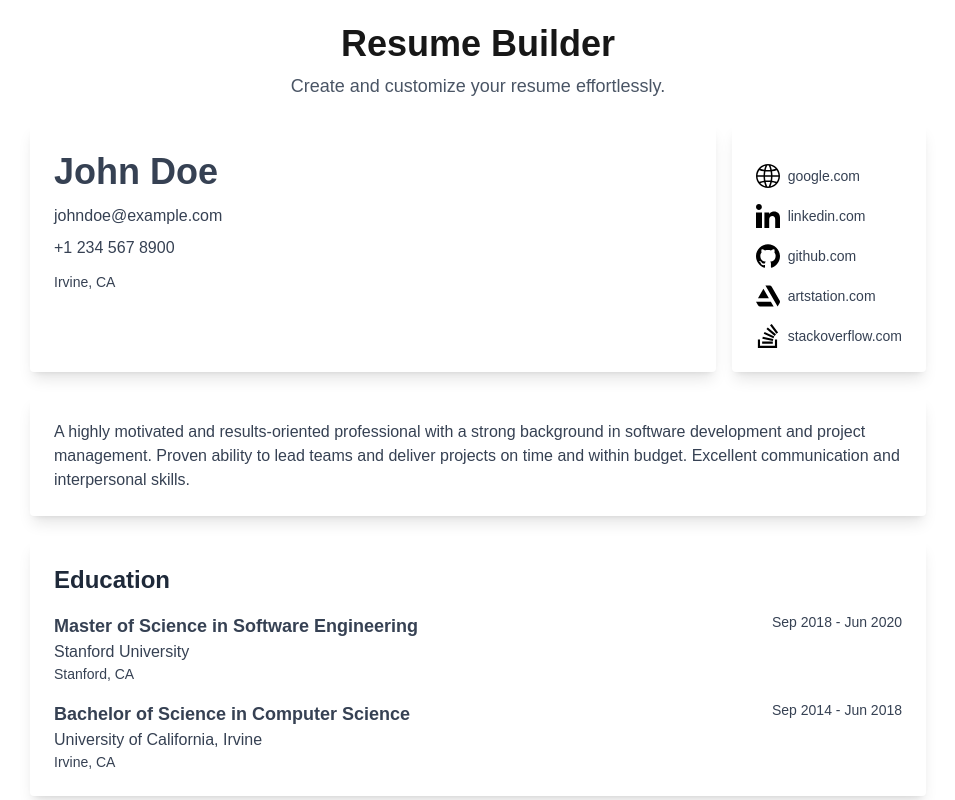
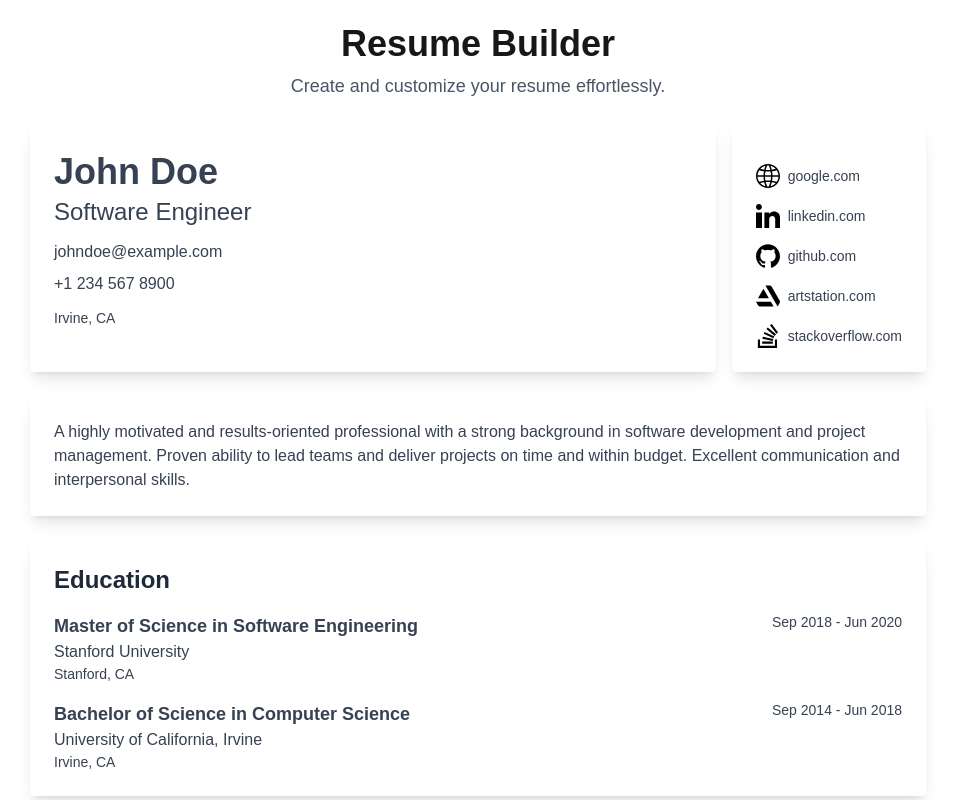
Before and after one commit to KiwiFunk/resume-builder, a Next.js app in the folder resume-app/: page / in a window 1280 px wide. Shown: the top 800 px of the page, without its empty margins (162-1117 px from the left). Built offline with nearby package versions, Linux system fonts and the light colour scheme.

Commit message:
Added job title field

```diff
--- a/resume-app/src/UserData.js
+++ b/resume-app/src/UserData.js
@@ -1,5 +1,6 @@
 let data = {
     name: "John Doe",
+    title: "Software Engineer",
     email: "johndoe@example.com",
     phone: "+1 234 567 8900",
     location: "Irvine, CA",
--- a/resume-app/src/components/ContactInformation.js
+++ b/resume-app/src/components/ContactInformation.js
@@ -5,7 +5,8 @@ export default function ContactInformation({ data, className }) {
   return (
     <div className={`mt-6 p-6 bg-white rounded shadow-lg ${className}`}>
       <p className="mt-1 text-gray-700 text-4xl font-bold">{data.name}</p>
-      <div className="leading-[1]">
+      <p className="mt-1 text-gray-700 text-2xl">{data.title}</p>
+      <div className="mt-2 leading-[1]">
         <p className="mt-4 text-gray-700">{data.email || "email@service.com"}</p>
         <p className="mt-4 text-gray-700">{data.phone || "+00 123 4567"}</p>
         <p className="mt-4 text-gray-700 text-sm">{data.location || "Location, CA"}</p>
--- a/resume-app/src/components/WorkExperience.js
+++ b/resume-app/src/components/WorkExperience.js
@@ -12,7 +12,9 @@ export default function WorkExperience({ data }) {
     return (
         <div className="mt-6 p-6 bg-white rounded shadow-lg w-full max-w-4xl">
             <h2 className="text-2xl font-bold text-gray-800">Experience</h2>
-            {data.experience.map((job, index) => (
+            {data.experience
+                .sort((a, b) => new Date(b.startDate) - new Date(a.startDate)) // Sort by startDate (Descending)
+                .map((job, index) => (
                     <div key={index} className="mt-4 flex flex-row">
 
                         <div className="flex-grow">
@@ -43,7 +45,8 @@ export default function WorkExperience({ data }) {
                         </div>
 
                     </div>
-            ))}
+                ))
+            }
         </div>
     );
 }
```
Lines whose indentation alone changed are shown as unchanged.
